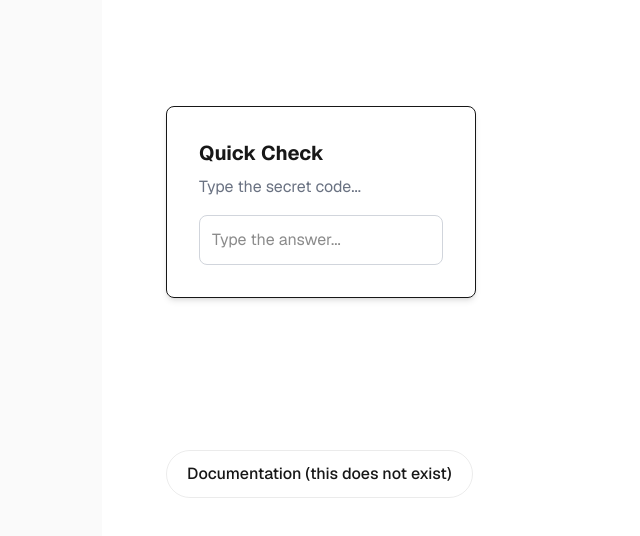
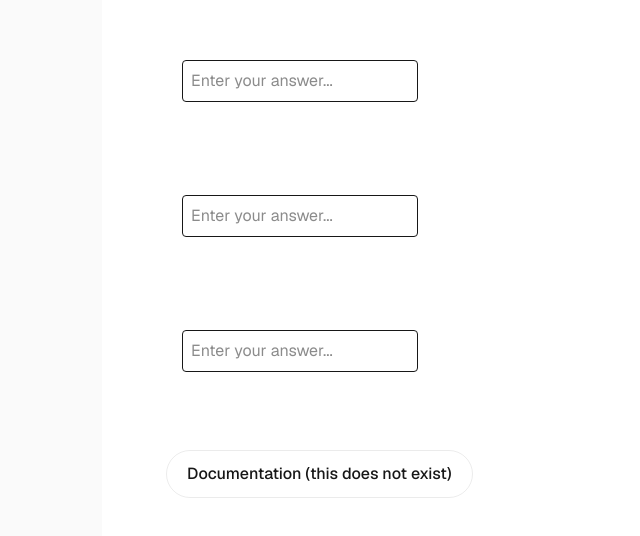
Before and after one commit to whitneykrape/punklingo, a Next.js app: page / in a window 1280 px wide. Shown: the part 174-710 px from the top of the page, without its empty margins (154-794 px from the left). Built offline with nearby package versions, Linux system fonts and the light colour scheme.

Commit message:
More readme, the page now builds from an array (prior to some kind of database, so close to usable usable.

```diff
--- a/app/page.tsx
+++ b/app/page.tsx
@@ -2,49 +2,38 @@
 
 import { useState, useEffect, useRef } from 'react';
 
+const arrayOfQuestions = [
+  { id: 1, questionText: "Thank You", correctAnswer: "おはよう ございます" },
+  { id: 2, questionText: "You're Welcome", correctAnswer: "おはよう" },
+  { id: 3, questionText: "Good Morning", correctAnswer: "おはよう" }
+];
+
 export default function Home() {
-  const [inputValue, setInputValue] = useState('');
+  const [validationState, setValidationState] = useState<{[key:string]: boolean|null}>({});
+  const [answers, setAnswers] = useState<Record<string, string>>({});
 
-  // Validation status: null (idle), true (correct), false (incorrect)
-  const [isCorrect, setIsCorrect] = useState<boolean | null>(null);
-  const isCheckingRef = useRef(false);
+  const timeoutsRef = new Map<number, NodeJS.Timeout>();
 
-  const answerArray = [
-     "おはよう ございます"
-  ];
+  // Handle change on any input field using the data-id as key for lookup and updating state maps.
+  const handleInputChange = (e: React.ChangeEvent<HTMLInputElement>, questionId: number) => {
 
-  // Timer Ref for debouncing
-  const timeoutIdRef = useRef<NodeJS.Timeout | undefined>();
+    // Update the user's answer input
+    setAnswers(prev => ({ ...prev, [String(questionId)]: e.target.value }));
 
-  useEffect(() => {
-    if (!inputValue.trim()) {
-      setIsCorrect(null);
-      isCheckingRef.current = false;
-      return;
-    }
+    // Clear any existing timer for this question ID (prevents race conditions during typing).
+    if (timeoutsRef.has(questionId)) clearTimeout(timeoutsRef.get(questionId)!);
 
-    clearTimeout(timeoutIdRef.current);
+    const timeoutId = setTimeout(() => {
+      const isCorrect = e.target.value === (arrayOfQuestions.find(q => q.id == questionId)?.correctAnswer || "");
 
-    timeoutIdRef.current = setTimeout(() => {
-      const correct = inputValue === answerArray[0];
-      setIsCorrect(correct);
-      isCheckingRef.current = false;
-    }, 800);
+      setValidationState(prev => ({ ...prev, [String(questionId)]: isCorrect }));
 
-    return () => {
-      clearTimeout(timeoutIdRef.current);
-      isCheckingRef.current = false;
-    };
-  }, [inputValue]); // Re-run whenever inputValue changes
+    }, 800); // Debounce wait time in milliseconds
 
-  const handleInputChange = (e: React.ChangeEvent<HTMLInputElement>) => {
-    setInputValue(e.target.value);
-    setIsCorrect(null);
+    timeoutsRef.set(questionId, timeoutId as unknown as NodeJS.Timeout);
+  };
 
-    isCheckingRef.current = true;
 
-    return () => {};
-  };
 
   return (
     <div className="flex flex-col flex-1 items-center justify-center bg-zinc-50 font-sans dark:bg-black">
@@ -53,29 +42,45 @@ export default function Home() {
         </p>
         <div className="flex flex-col items-center gap-6 text-center sm:items-start sm:text-left">
 
-          <div className={`p-8 rounded-lg shadow-md border w-full max-w-sm transition-all duration-300
-            ${isCorrect === null ? '' : ''}
-            ${isCorrect !== null && isCorrect === true ? 'border-green-500 bg-green-50 text-green-700' : ''}
-            ${isCorrect !== null && isCorrect === false ? 'border-red-400 bg-red-50 text-red-600 animate-pulse-short' : ''}
-          `}>
 
-            <h1 className="text-xl font-bold mb-2">Quick Check</h1>
-            <p className={`mb-4 ${isCorrect === true ? 'font-semibold' : 'text-gray-500'}`}>
-              {inputValue.length > 0
-                ? (isCorrect === true ? "✅ Correct!" : isCorrect === false ? "❌ Try again..." : "")
-                : "Type the secret code..."}
-            </p>
+      {/* Container for all questions */}
+      <div className="w-full max-w-lg space-y-6">
+        {arrayOfQuestions.map((q) => {
+          const questionId = String(q.id); // Use string key to match state object keys
 
-            {/* Input Field */}
-            <input
-              type="text"
-              value={inputValue}
-              onChange={handleInputChange}
-              placeholder={`Type the answer...`}
-              className={`w-full p-3 border rounded-lg focus:outline-none transition-all duration-200 ${isCorrect === true ? 'border-green-500 ring-4 ring-green-100' : isCorrect === false && inputValue.length > 0 ? 'border-red-400 ring-4 ring-red-50 shake-effect animate-pulse-once' : 'border-gray-300 focus:border-blue-500'}`}
-            />
+          return (
+            <fieldset
+              key={questionId}
+              style={{
+                border: validationState[questionId] === true ? '2px solid #16a34a' :  // Green if correct
+                       validationState[questionId] === false && answers[questionId]?.length > 0 ? '2px solid #dc2626' : '',
+                borderRadius: '8px', padding: '1rem'} }
+              className="transition-all duration-300"
+            >
 
-          </div>
+              {/* Question Label */}
+              <legend className="font-semibold mb-2 text-white"> {q.questionText}</legend>
+
+              {/* Input field with onChange tied to question ID and input value tracking logic.  */}
+              <input
+                type="text"
+                id={`question-${questionId}`}
+                data-id={questionId} // Pass question ID as a key for validation lookup inside handlers
+                value={answers[questionId] || ""} // Current user's typed answer stored in answers state object.
+                onChange={(e) => handleInputChange(e, parseInt(questionId))}  // Trigger handler with proper type conversion
+                placeholder={`Enter your answer...`}
+                className="w-full p-2 border rounded focus:outline-none transition-colors duration-300" />
+
+              {/* Status Message */}
+               <p style={{ color: validationState[questionId] === true ? 'green' : (validationState[questionId] === false && answers[questionId]?.length > 0) ? 'red': '', fontSize: '.9rem', marginTop: '5px'}}>
+                 {validationState[questionId] === null ? "" : validationState[questionId] === true ? "✅ Correct!" : (answers[questionId]?.length > 0 && "❌ Incorrect.")}
+               </p>
+
+            </fieldset>
+          );
+        })}
+
+      </div>
 
         </div>
         <div className="flex flex-col gap-4 text-base font-medium sm:flex-row">
```
Also changed, not shown: 1 other file (tests, documents, lock files or other folders).
